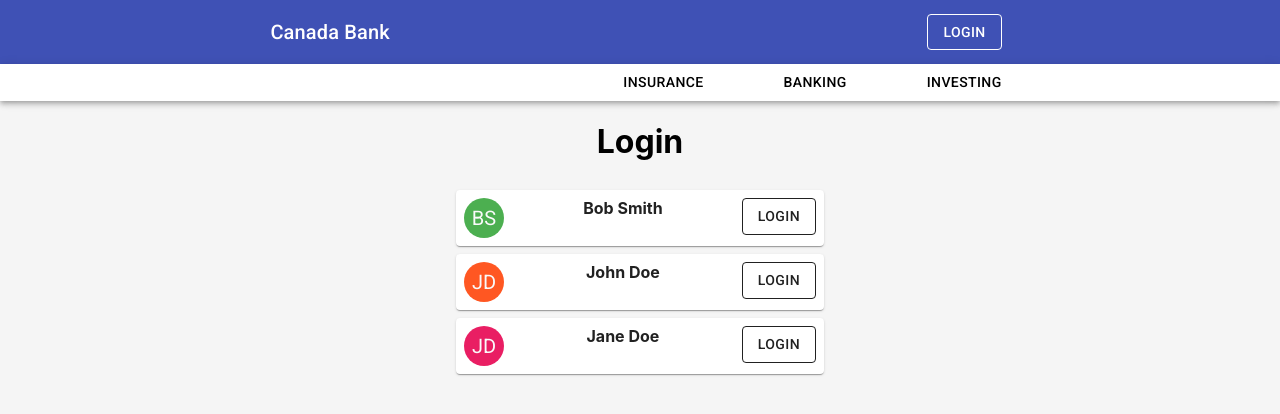
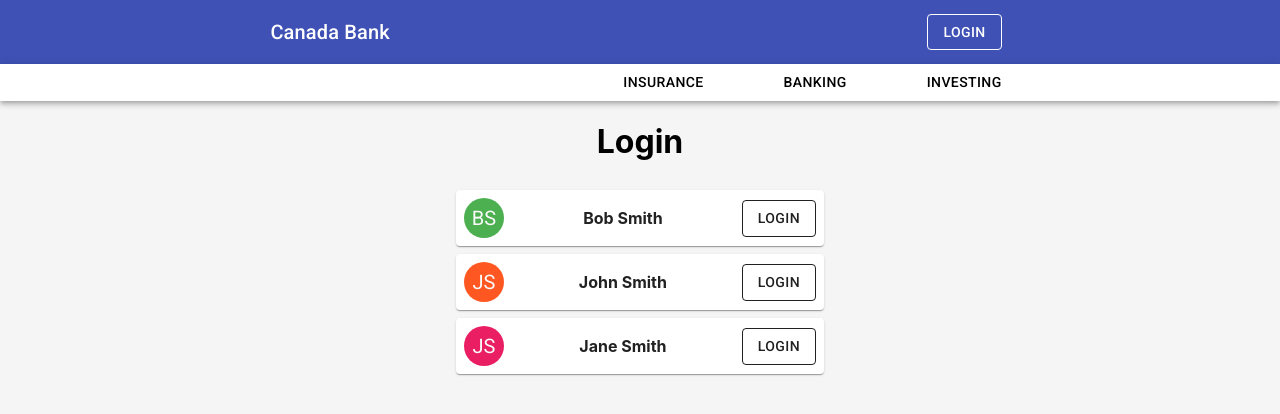
Before and after one commit to LButcher/targetDemo, a React (Create React App) app in the folder client/: page /login in a window 1280 px wide. Shown: the top 414 px of the page. Built offline with nearby package versions, Linux system fonts and the light colour scheme.

Commit message:
refactored login

```diff
--- a/client/src/App.css
+++ b/client/src/App.css
@@ -46,6 +46,28 @@ a {
   margin-left: auto !important;
   margin-right: 20% !important;
   padding-right: 8px;
+}
+
+.login-details-container {
+  display: flex;
+  font-weight: bold;
+}
+.login-name {
+  flex:1;
+  align-self: center;
+}
+
+.login-inputs {
+  flex:1;
+  align-self:center;
+}
+.login-inputs input {
+  font-family: inherit;
+  font-weight: inherit;
+}
+.login {
+  flex: 1;
+  align-self: center;
 }
 .nav-option {
   margin-left: auto !important;
@@ -126,6 +148,11 @@ a {
   top: 35vh;
 }
 
+@media only screen and (max-height: 700px) {
+  .banner-offer-container {
+    top: 25vh;
+  }
+}
 
 .banner-offer-content {
   flex: 1;
--- a/client/src/components/Login.jsx
+++ b/client/src/components/Login.jsx
@@ -6,25 +6,15 @@ import {
 import Grid from '@material-ui/core/Grid';
 import Avatar from '@material-ui/core/Avatar';
 import Paper from '@material-ui/core/Paper';
+import Tooltip from '@material-ui/core/Tooltip';
+import UserTile from './UserTile';
+
 
 class Login extends Component {
 
-
-  setUser = (userId) => {
-/*
-    if (userId !== this.props.userId) {
-      fetch('/api/user', {
-        method: 'POST',
-        headers: { "Content-Type": "application/json" },
-        body: JSON.stringify({ userId: userId })
-      })
-        .then(res => {
-          res.json();
-        })
-        .catch(e => console.log(e));
-    }*/
-    document.cookie = "userId="+userId;
-  };
+  constructor(props) {
+    super(props);
+  }
 
 
   render() {
@@ -33,49 +23,10 @@ class Login extends Component {
       <div>
         <h1>Login</h1>
         <div className="accounts-container">
-          <Paper className="login-option">
-            <Grid container wrap="nowrap" spacing={4}>
-              <Grid item>
-                <Avatar style={{backgroundColor:'rgb(76,175,80)'}}>BS</Avatar>
-              </Grid>
-              <Grid item xs={8} style={{fontWeight: 'bold'}}>
-                Bob Smith
-              </Grid>
-              <Grid item >
-              <Button variant="outlined" onClick={() => this.setUser(1)} href="/" color="inherit" className="login">Login</Button>
-              </Grid>
-            </Grid>
-          </Paper>
-          <Paper className="login-option">
-            <Grid container wrap="nowrap" spacing={4}>
-              <Grid item>
-                <Avatar style={{backgroundColor:'rgb(255,87,34)'}}>JD</Avatar>
-              </Grid>
-              <Grid item xs={8} style={{fontWeight: 'bold'}}>
-                John Doe
-              </Grid>
-              <Grid item>
-              <Button variant="outlined" onClick={() => this.setUser(2)} href="/" color="inherit" className="login">Login</Button>
-              </Grid>
-            </Grid>
-          </Paper>
-          <Paper className="login-option">
-            <Grid container wrap="nowrap" spacing={4}>
-              <Grid item>
-                <Avatar style={{backgroundColor:'rgb(233,30,99)'}}>JD</Avatar>
-              </Grid>
-              <Grid item xs={8} style={{fontWeight: 'bold'}}>
-                Jane Doe
-              </Grid>
-              <Grid item>
-              <Button variant="outlined" onClick={() => this.setUser(3)} href="/" color="inherit" className="login">Login</Button>
-              </Grid>
-            </Grid>
-          </Paper>
+          <UserTile color="rgb(76,175,80)" init="BS" userName="Bob Smith" userId="1"></UserTile>
+          <UserTile color="rgb(255,87,34)" init="JS" userName="John Smith" userId="2"></UserTile>
+          <UserTile color="rgb(233,30,99)" init="JS" userName="Jane Smith" userId="3"></UserTile>
         </div>
-        {this.props.user ? <Button variant="filled" onClick={() => this.setUser("")} href="/" color="inherit" className="login">Sign Out</Button> : <div></div>}
-
-
       </div>
     );
   }
--- /dev/null
+++ b/client/src/components/UserDetails.jsx
@@ -0,0 +1,22 @@
+import React, { Component } from 'react';
+import Avatar from '@material-ui/core/Avatar';
+import Tooltip from '@material-ui/core/Tooltip';
+
+
+class UserDetails extends Component {
+
+
+
+  render() {
+
+    return (
+      <div>
+                <Tooltip title={this.props.tooltip} interactive placement="left">
+                    <Avatar style={{ backgroundColor: this.props.color }}>{this.props.init}</Avatar>
+                </Tooltip>
+      </div>
+    );
+  }
+}
+
+export default UserDetails;
--- /dev/null
+++ b/client/src/components/UserTile.jsx
@@ -0,0 +1,74 @@
+import React, { Component } from 'react';
+import {
+  Button,
+}
+  from '@material-ui/core';
+import Grid from '@material-ui/core/Grid';
+import Avatar from '@material-ui/core/Avatar';
+import Paper from '@material-ui/core/Paper';
+import Tooltip from '@material-ui/core/Tooltip';
+import UserDetails from './UserDetails';
+
+
+class UserTile extends Component {
+
+    constructor(props) {
+        super(props);
+      }
+
+  setUser = (userId) => {
+
+    document.cookie = "userId=" + userId;
+  };
+
+
+
+  getCurrentUser() {
+
+    //Shamelessly ripped from https://developer.mozilla.org/en-US/docs/Web/API/Document/cookie
+    return document.cookie.replace(/(?:(?:^|.*;\s*)userId\s*\=\s*([^;]*).*$)|^.*$/, "$1");
+  }
+
+  tooltipContent(userId) {
+    if(userId==1){
+        return "one";
+    }
+    else if(userId==2){
+        return "two";
+    }
+    else if(userId==3){
+        return "three";
+    }
+    else {
+        return "no data";
+    }
+  }
+
+  render() {
+
+    return (
+      <div>
+        <Paper className="login-option">
+            <Grid container wrap="nowrap" spacing={4}>
+              <Grid item>
+                    <UserDetails init={this.props.init} color={this.props.color} tooltip={this.tooltipContent(this.props.userId)}></UserDetails>
+              </Grid>
+              <Grid item xs={8} className="login-details-container">
+                <span className="login-name">{this.props.userName}</span>
+              </Grid>
+              <Grid item className="login">
+                {(this.props.userId == this.getCurrentUser()) ?
+                                (<Button variant="outlined" onClick={() => this.setUser("")} href="/" color="inherit" className="login">Logout</Button>)
+                :
+                (                <Button variant="outlined" onClick={() => this.setUser(this.props.userId)} href="/" color="inherit">Login</Button>
+                )
+              }
+              </Grid>
+            </Grid>
+          </Paper>
+      </div>
+    );
+  }
+}
+
+export default UserTile;
```
Also changed, not shown: client/src/App.jsx (+10 -7 lines), 1 other file (tests, documents, lock files or other folders).
